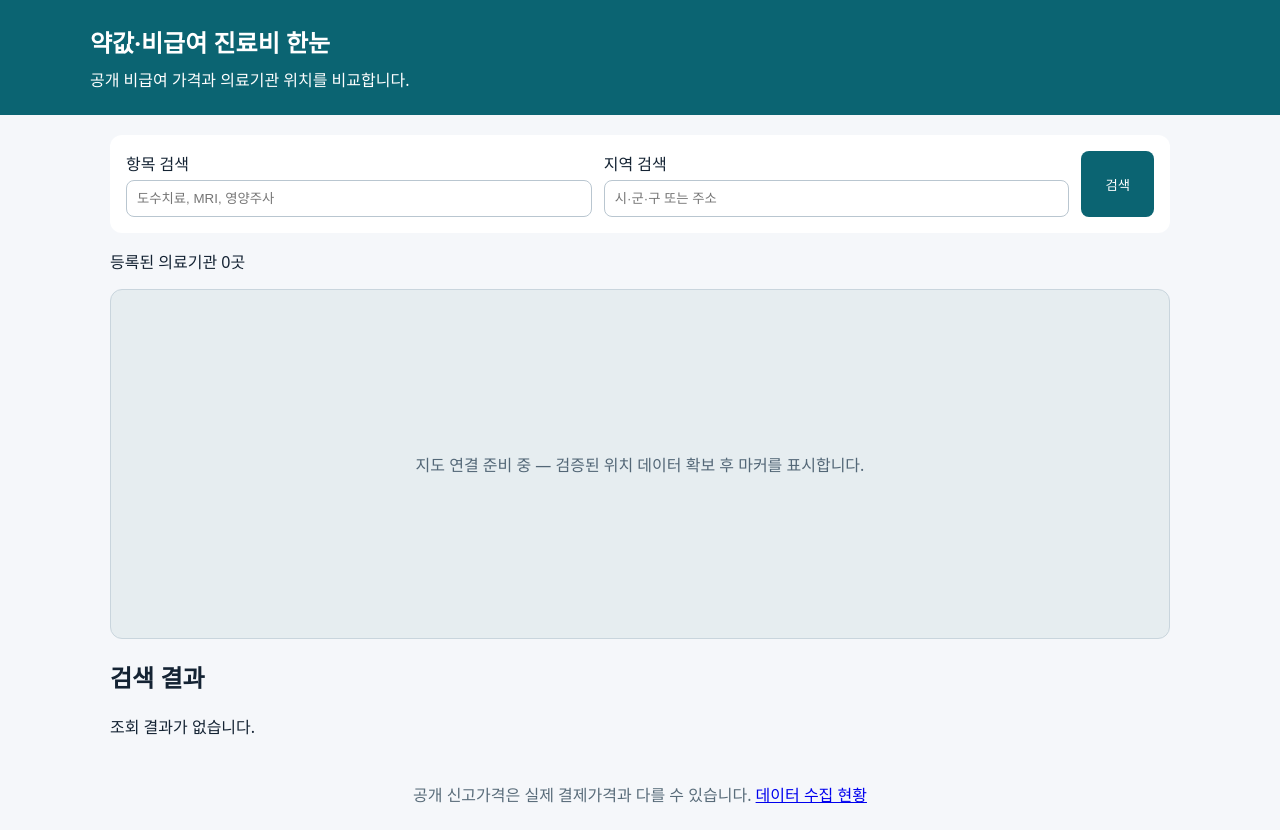
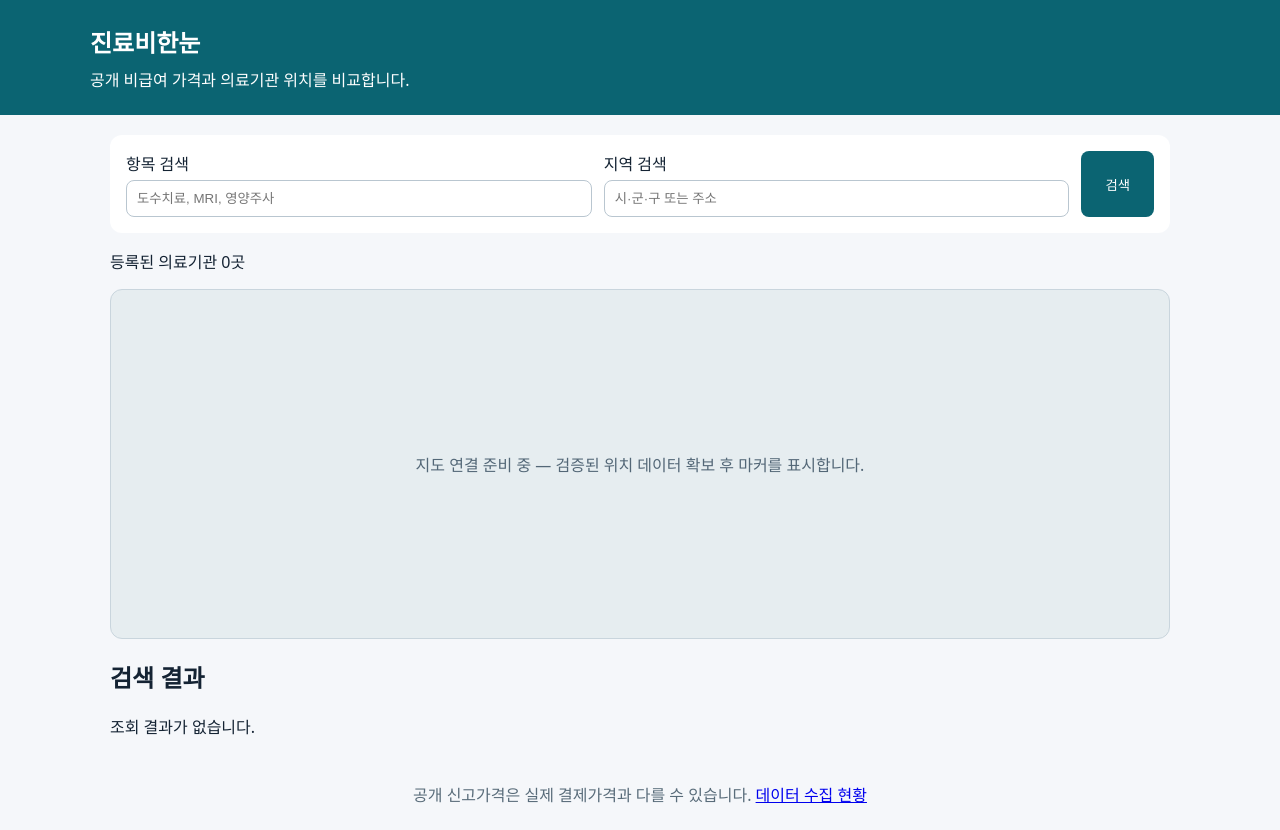
Before and after one commit to softm/medicalpricehannun, a plain HTML site: page index.html in a window 1280 px wide. Drawn offline with Linux system fonts and the light colour scheme.

Commit message:
Brand service as 진료비한눈

```diff
--- a/index.html
+++ b/index.html
@@ -1 +1 @@
-<!doctype html><html lang="ko"><head><meta charset="utf-8"><meta name="viewport" content="width=device-width,initial-scale=1"><title>약값·비급여 진료비 한눈</title><link rel="stylesheet" href="style.css"></head><body><header><h1>약값·비급여 진료비 한눈</h1><p>공개 비급여 가격과 의료기관 위치를 비교합니다.</p></header><main><section class="toolbar"><label>항목 검색 <input id="query" placeholder="도수치료, MRI, 영양주사"></label><label>지역 검색 <input id="region" placeholder="시·군·구 또는 주소"></label><button id="search">검색</button></section><p id="status" role="status">데이터를 확인하는 중...</p><div id="map" aria-label="의료기관 지도"></div><section><h2>검색 결과</h2><div id="results"></div></section></main><footer>공개 신고가격은 실제 결제가격과 다를 수 있습니다. <a href="data-status.html">데이터 수집 현황</a></footer><script src="app.js"></script></body></html>
+<!doctype html><html lang="ko"><head><meta charset="utf-8"><meta name="viewport" content="width=device-width,initial-scale=1"><title>진료비한눈</title><link rel="stylesheet" href="style.css"></head><body><header><h1>진료비한눈</h1><p>공개 비급여 가격과 의료기관 위치를 비교합니다.</p></header><main><section class="toolbar"><label>항목 검색 <input id="query" placeholder="도수치료, MRI, 영양주사"></label><label>지역 검색 <input id="region" placeholder="시·군·구 또는 주소"></label><button id="search">검색</button></section><p id="status" role="status">데이터를 확인하는 중...</p><div id="map" aria-label="의료기관 지도"></div><section><h2>검색 결과</h2><div id="results"></div></section></main><footer>공개 신고가격은 실제 결제가격과 다를 수 있습니다. <a href="data-status.html">데이터 수집 현황</a></footer><script src="app.js"></script></body></html>
```
